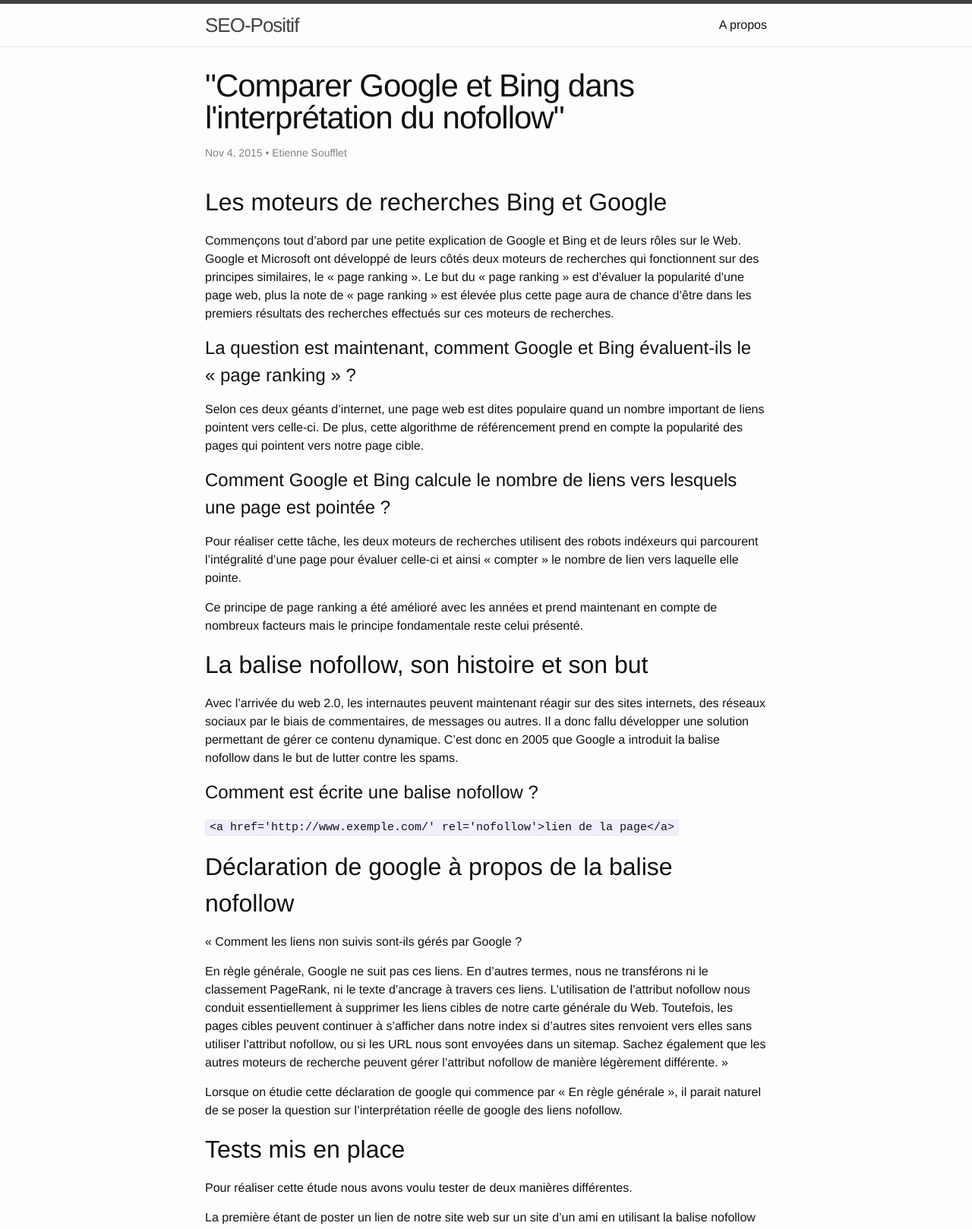
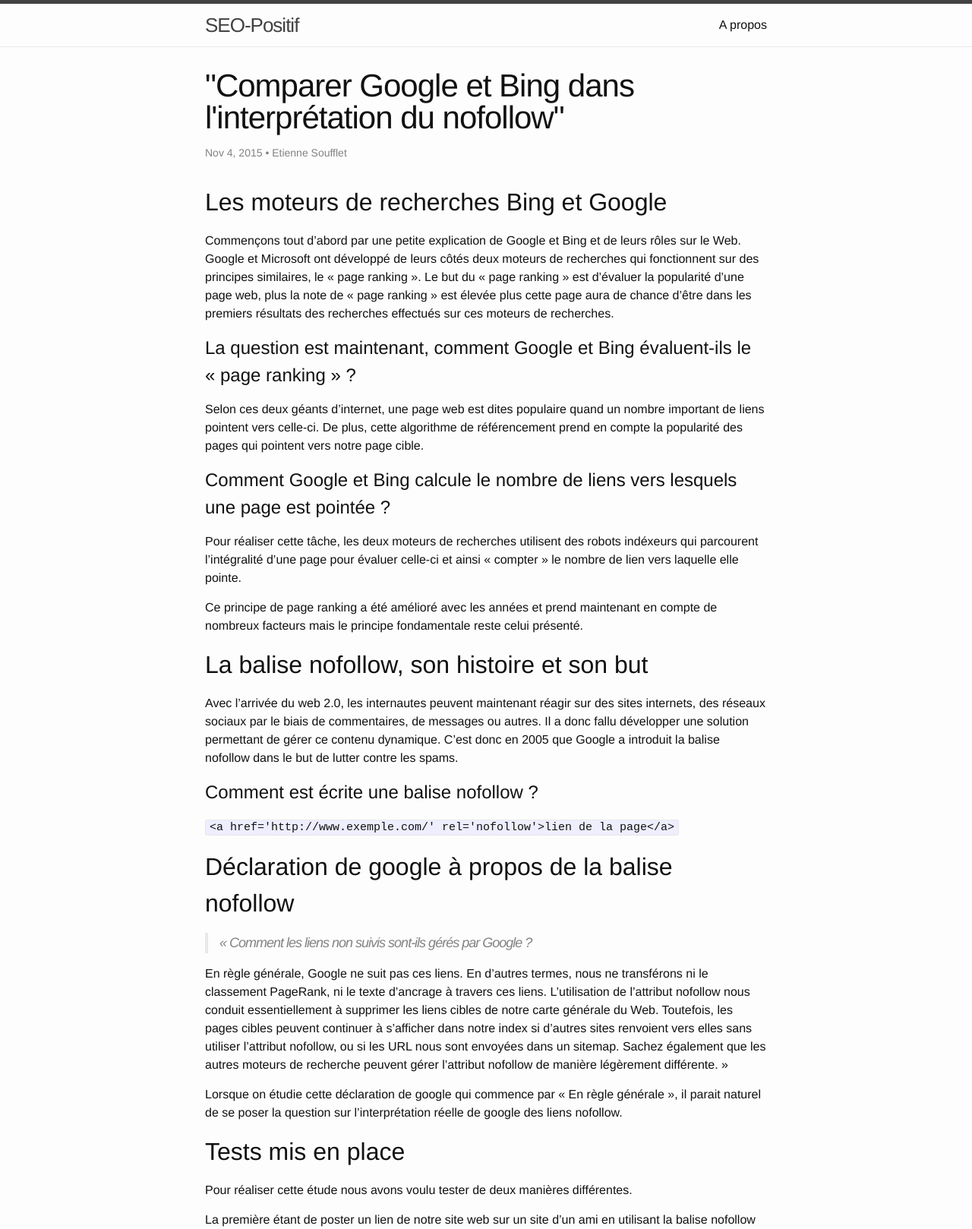
Before and after one commit to EtienneSOU/etiennesou.github.io, a Jekyll site: the page built from _posts/2015-11-04-Article1.markdown, in a window 1280 px wide. Shown: the top 1618 px of the page at 76% size. Built offline with Jekyll 4.4.1, drawn with Linux system fonts in a browser that asks for light colours.

```diff
--- a/_posts/2015-11-04-Article1.markdown
+++ b/_posts/2015-11-04-Article1.markdown
@@ -30,12 +30,12 @@ C’est donc en 2005 que Google a introduit la balise nofollow dans le but de lu
 
 ## Déclaration de google à propos de la balise nofollow
 
-« Comment les liens non suivis sont-ils gérés par Google ?
+>« Comment les liens non suivis sont-ils gérés par Google ?
 
 En règle générale, Google ne suit pas ces liens. En d'autres termes, nous ne transférons ni le classement PageRank, ni le texte d'ancrage à travers ces liens. L'utilisation de l'attribut nofollow nous conduit essentiellement à supprimer les liens cibles de notre carte générale du Web. Toutefois, les pages cibles peuvent continuer à s'afficher dans notre index si d'autres sites renvoient vers elles sans utiliser l'attribut nofollow, ou si les URL nous sont envoyées dans un sitemap. Sachez également que les autres moteurs de recherche peuvent gérer l'attribut nofollow de manière légèrement différente. »
 
 Lorsque on étudie cette déclaration de google qui commence par « En règle générale », il parait naturel de se poser la question sur l’interprétation réelle de google des liens nofollow.
-
+>
 
 ## Tests mis en place
 
```
